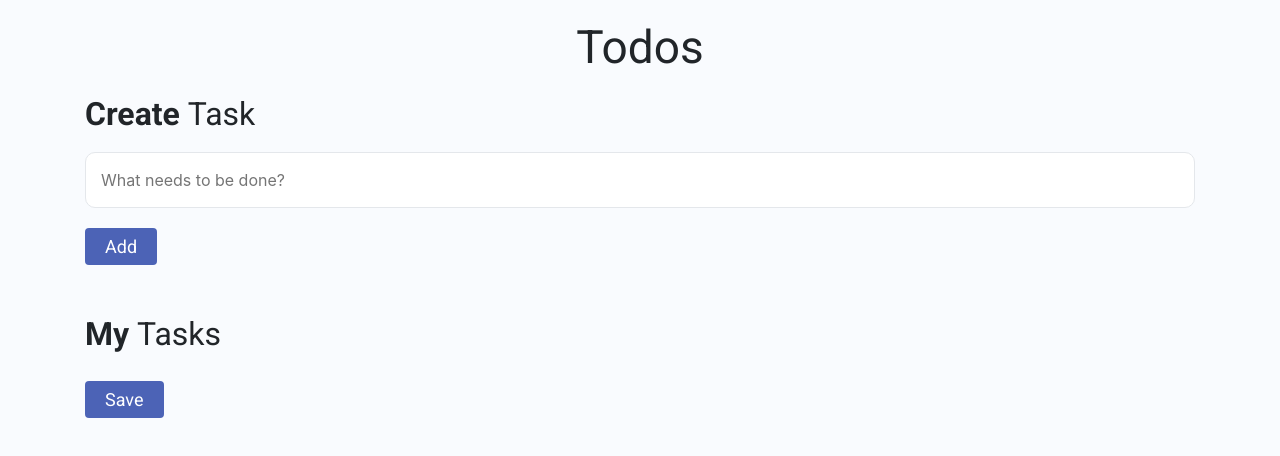
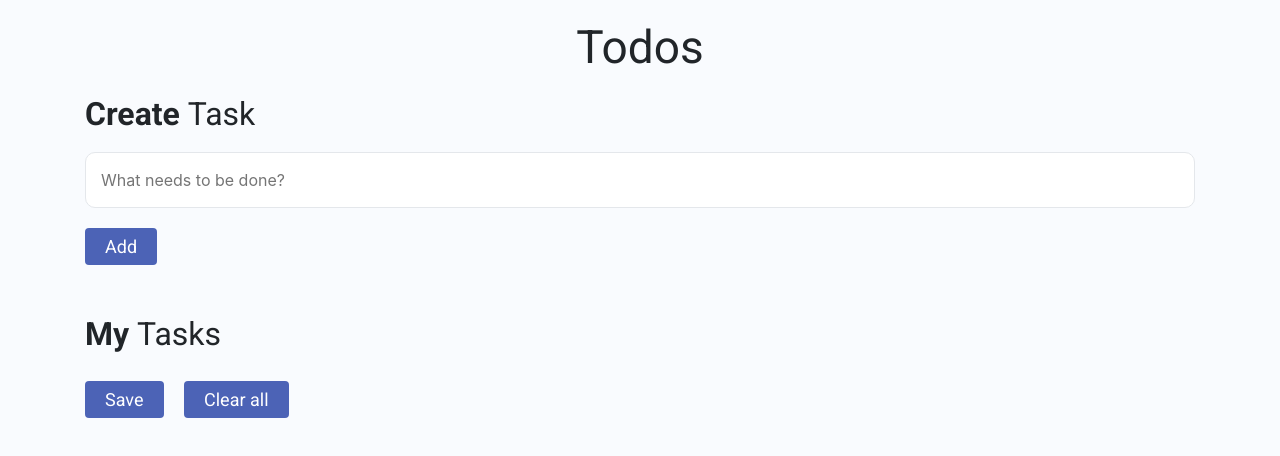
Before and after one commit to Steadsameer/Todo-list-app, a plain HTML site: page index.html in a window 1280 px wide. Drawn offline with nearby package versions, Linux system fonts and the light colour scheme; a web font is replaced by a local one.

Commit message:
index.html

```diff
--- a/index.html
+++ b/index.html
@@ -29,6 +29,7 @@
                     </h1>
                     <ul class="todo-items-container" id="todoItemsContainer"></ul>
                     <button class="button" id="saveTodoButton">Save</button>
+                    <button class="button ml-3" id="clearAll">Clear all</button
                 </div>
             </div>
         </div>
```
